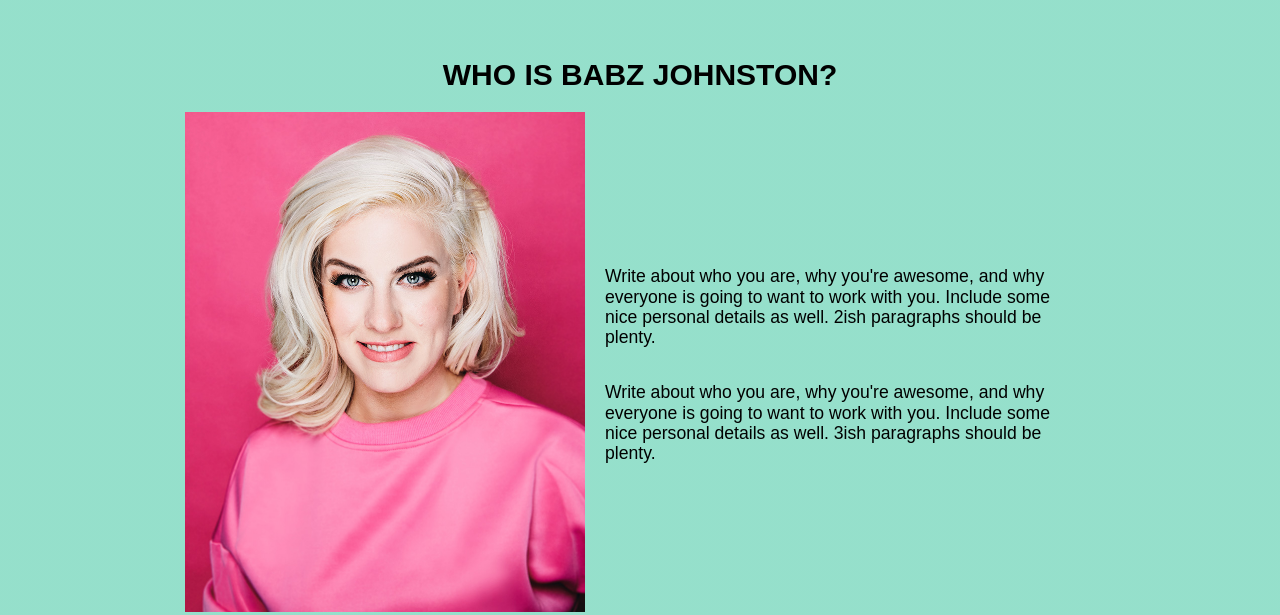
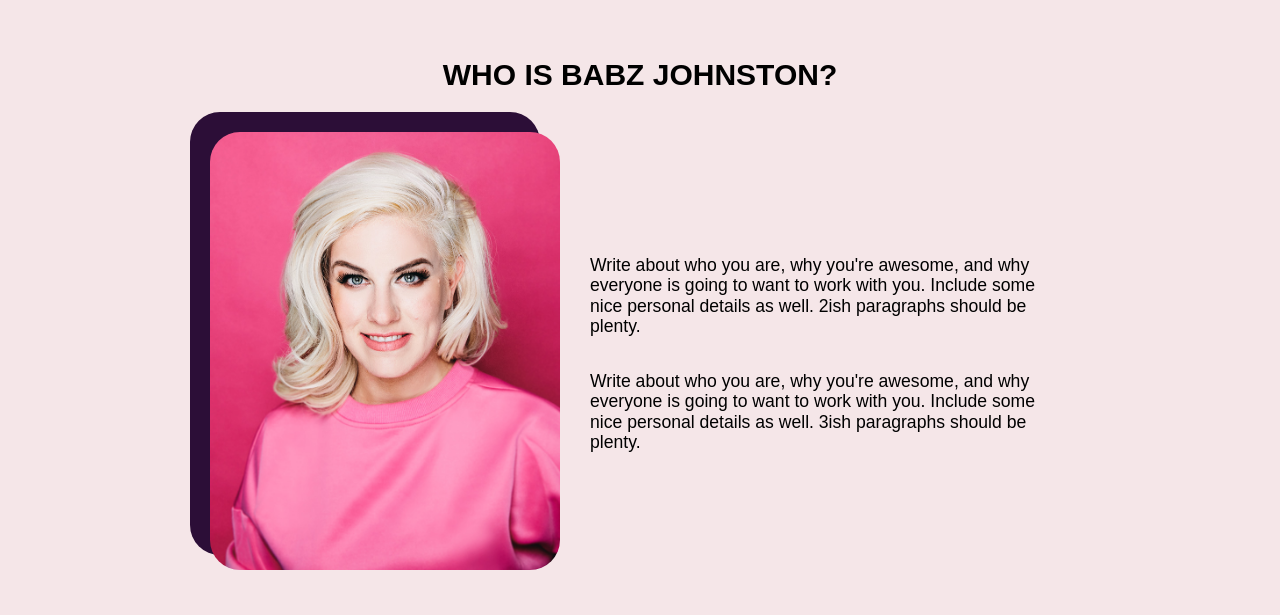
Before and after one commit to mmmccormack/babzjohnston, a plain HTML site: page index.html in a window 1280 px wide. Shown: the part 770-1385 px from the top of the page. Drawn offline with nearby package versions, Linux system fonts and the light colour scheme; a web font is replaced by a local one.

Commit message:
added some zazz on the main page

```diff
--- a/index.html
+++ b/index.html
@@ -66,6 +66,7 @@
             <h2>Who is Babz Johnston?</h2>
             <div class="about-container">
                 <div class="about-headshot">
+                    <div class="headshot-backing"></div>
                     <img src="./headshot.jpg" alt="">
                 </div>
                 <div class="about-copy">
@@ -129,6 +130,7 @@
             <p>Personal:</p>
             <a href="#">Link@personal.com</a>
             <p>I can also make you a contact form if you'd prefer, but given the diverse body of work, it's probably better to list off contacts this way.</p>
+            <p>You can also have both - contact form on one side, email links on the other side!</p>
         </div>
     </section>
     <div class="solid-line lower">
--- a/style.css
+++ b/style.css
@@ -165,21 +165,33 @@
             bottom: -9px;
         }
         /* section colours */
-        .about {
+        /* .about {
             background: linear-gradient(0deg, rgba(0,0,0,0) 0%, rgba(6,214,160,0.4) 6%, rgba(6,214,160,0.4) 94%,rgba(0,0,0,0) 100%);
-        }
+        } */
         .contact {
             background: linear-gradient(0deg, rgba(0,0,0,0) 0%, rgba(0,180,216,0.4) 6%, rgba(0,180,216,0.4) 94%,rgba(0,0,0,0) 100%);
         }
         .about {
-            padding: 50px 0;
+            padding: 50px 0 0 0;
         }
         .about-headshot {
             width: 50%;
-            max-width: 400px;
+            max-width: 350px;
+            position: relative;
         }
-        img {
+        .headshot-backing {
+            background-color: var(--dark);
             width: 100%;
+            height: 100%;
+            position: absolute;
+            z-index: -10;
+            top: -20px;
+            right: 20px;
+            border-radius: 30px;
+        }
+        .about-headshot img {
+            width: 100%;
+            border-radius: 30px;
         }
         .work-headline {
             padding: 50px 0;
@@ -202,6 +214,9 @@
         .contact-container {
             padding: 0 40px 40px 40px;
         }
+        .about-container {
+            margin-top: 40px;
+        }
         .even-image-card {
             order: 1;
         }
@@ -213,7 +228,8 @@
             padding: 20px;
         }
         .about-copy {
-            width: 50%;
+            margin-left: 10px;
+            width: calc(50% - 10px);
         }
         .copy-title {
             margin: 0;
@@ -367,6 +383,9 @@
             .about-container {
                 padding: 0;
             }
+            .about-headshot {
+                width: 100%;
+            }
             .about-copy {
                 width: 100%;
             }
@@ -383,9 +402,7 @@
                 font-size: 2.5rem;
                 -webkit-text-stroke: 1px var(--white);
             }
-            .about-headshot {
-                width: 100%;
-            }
+
             p,
             a {
                 font-size: 1rem;
```
